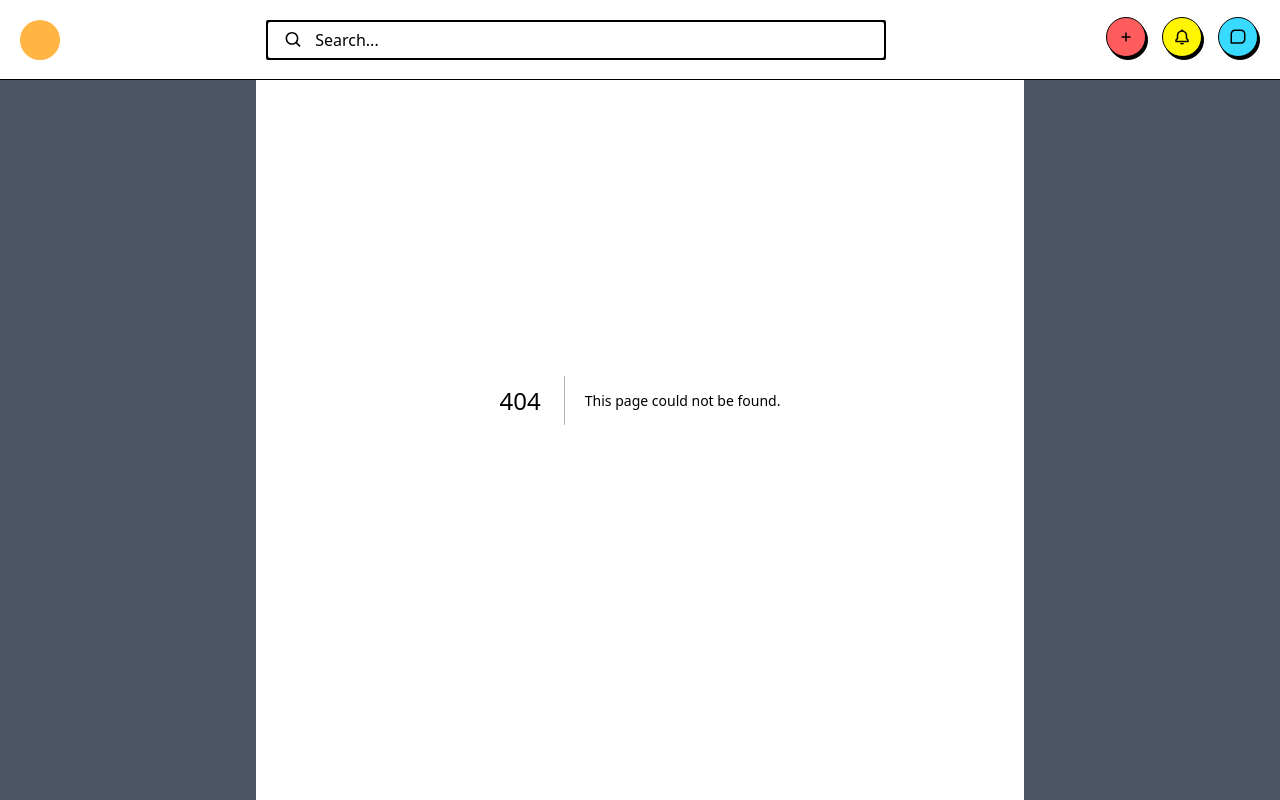
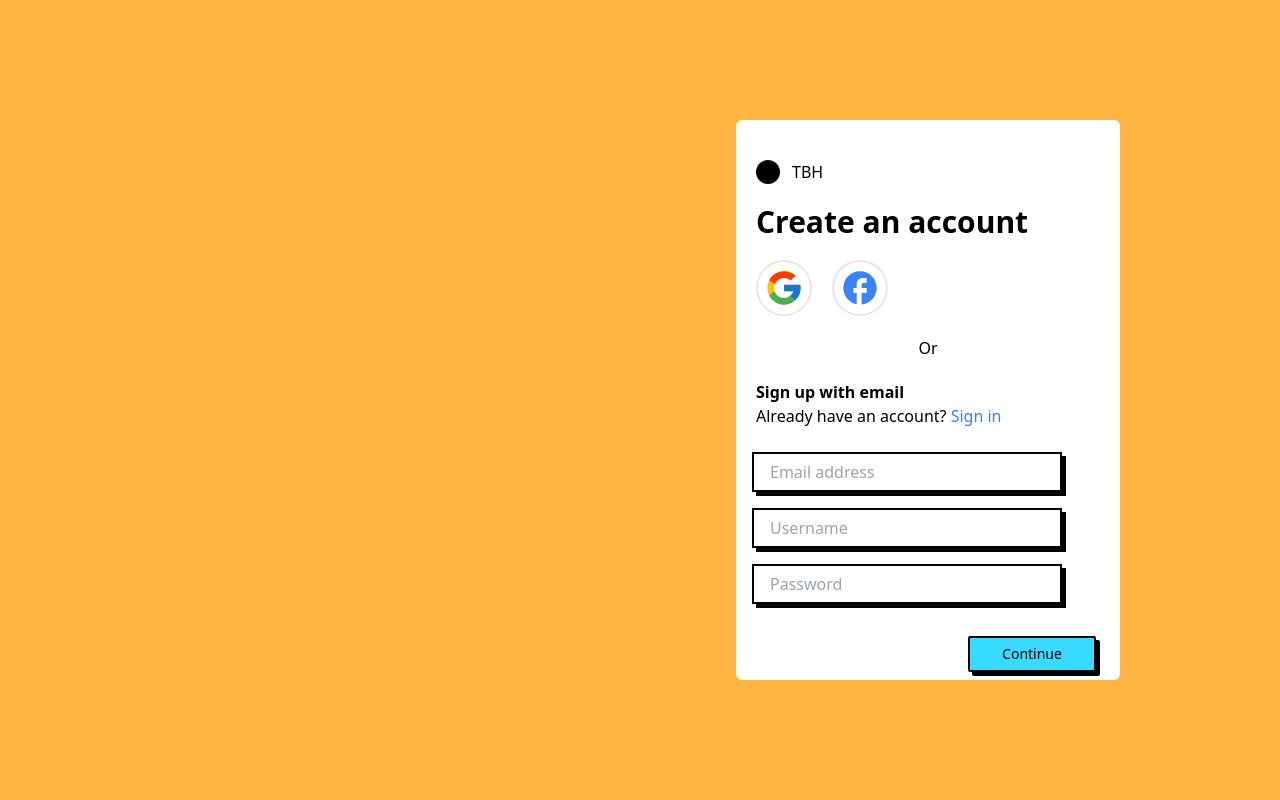
Before and after one commit to Anurag-Kochar-1/CommComm-Community-Platform, a Next.js app: page /register in a window 1280 px wide. Before the commit this address had no page. Built offline with nearby package versions, Linux system fonts and the light colour scheme.

Commit message:
register-page-done

```diff
--- a/components/Icons/BottomBar/ProfileIcon/ProfileIcon.tsx
+++ b/components/Icons/BottomBar/ProfileIcon/ProfileIcon.tsx
@@ -14,12 +14,12 @@ const ProfileIcon = () => {
                 'w-10 h-10 bg-white flex justify-center items-center'
             )} > */}
 
-      <button type='button' title='profile' className={router?.pathname === "/profile" ? (
+      <button type='button' title='profile' className={router?.pathname === "/login" || router?.pathname === "/register"  ? (
         'w-10 h-10 bg-black outline-none flex justify-center items-center rounded-md relative '
       ) : (
         'w-10 h-10 bg-white  outline-none flex justify-center items-center rounded-md'
       )} >
-        <div className={router?.pathname === "/profile" ? (
+        <div className={router?.pathname === "/login" || router?.pathname === "/register" ? (
           'w-10 h-10 bg-BrutalPurple1 flex justify-center items-center rounded-md absolute bottom-1 right-1 border-2 border-black hover:bottom-0 hover:right-0'
         ) : (
           'w-10 h-10 bg-white flex justify-center items-center rounded-md'
@@ -27,6 +27,7 @@ const ProfileIcon = () => {
           <BiErrorCircle className='text-2xl' />
         </div>
       </button>
+
     </Link>
   )
 }
--- a/components/globalComponents/Buttons/SignInAndSignUp/SignInButton/SignInButton.tsx
+++ b/components/globalComponents/Buttons/SignInAndSignUp/SignInButton/SignInButton.tsx
@@ -1,12 +1,15 @@
+import Link from 'next/link'
 import React from 'react'
 
 const SignInButton = () => {
   return (
-    <button type='button' title='singIn' className='w-20 md:w-32 h-[4.5vh] relative flex justify-center items-center bg-black rounded-sm border-2 border-black'>
-        <span className='w-20 md:w-32 h-[4.5vh] absolute bottom-[2px] right-[2px] bg-white  flex justify-center items-center rounded-sm border-2 border-black active:right-0 active:bottom-0 hover:right-0 hover:bottom-0'>
-          <p className='text-xs md:text-sm font-medium'> Sign in  </p>
-        </span>
-    </button>
+    <Link href={'/login'}>
+      <button type='button' title='singIn' className='w-20 md:w-32 h-[4.5vh] relative flex justify-center items-center bg-black rounded-sm border-2 border-black'>
+          <span className='w-20 md:w-32 h-[4.5vh] absolute bottom-[2px] right-[2px] bg-white  flex justify-center items-center rounded-sm border-2 border-black active:right-0 active:bottom-0 hover:right-0 hover:bottom-0'>
+            <p className='text-xs md:text-sm font-medium'> Sign in  </p>
+          </span>
+      </button>
+    </Link>
   )
 }
 
--- a/components/globalComponents/Buttons/SignInAndSignUp/SignUpButton/SignUpButton.tsx
+++ b/components/globalComponents/Buttons/SignInAndSignUp/SignUpButton/SignUpButton.tsx
@@ -1,12 +1,15 @@
+import Link from 'next/link'
 import React from 'react'
 
 const SignUpButton = () => {
   return (
-    <button type='button' title='singIn' className='w-20 md:w-32 h-[4.5vh] relative flex justify-center items-center bg-black rounded-sm border-2 border-black'>
-        <span className='w-20 md:w-32 h-[4.5vh] absolute bottom-[2px] right-[2px] bg-white text-sm flex justify-center items-center rounded-sm border-2 border-black active:right-0 active:bottom-0 hover:right-0 hover:bottom-0'>
-          <p className='text-xs md:text-sm font-medium'> Sign up  </p>
-        </span>
-    </button>
+    <Link href={'/register'}>
+      <button type='button' title='singIn' className='w-20 md:w-32 h-[4.5vh] relative flex justify-center items-center bg-black rounded-sm border-2 border-black'>
+          <span className='w-20 md:w-32 h-[4.5vh] absolute bottom-[2px] right-[2px] bg-white text-sm flex justify-center items-center rounded-sm border-2 border-black active:right-0 active:bottom-0 hover:right-0 hover:bottom-0'>
+            <p className='text-xs md:text-sm font-medium'> Sign up  </p>
+          </span>
+      </button>
+    </Link>
   )
 }
 
--- a/components/globalComponents/Header/Header.tsx
+++ b/components/globalComponents/Header/Header.tsx
@@ -9,7 +9,7 @@ import PlusIcon from '../../Icons/Header/PlusIcon/PlusIcon'
 
 const Header = () => {
   const router = useRouter()
-  const isUser = true
+  const isUser = false
 
   return (
     <div className='fixed top-0 w-full h-[10vh] bg-white border-b border-b-black py-4 px-3 md:px-5 flex justify-between items-center'>
--- a/components/globalComponents/Modals/AuthenticationModals/SignUpModal/SignUpModal.tsx
+++ b/components/globalComponents/Modals/AuthenticationModals/SignUpModal/SignUpModal.tsx
@@ -1,10 +1,11 @@
+import { Fragment, useState } from 'react'
 import { Dialog, Transition } from '@headlessui/react'
-import { Fragment, useState } from 'react'
 import {FcGoogle} from "react-icons/fc"
 import {MdOutlineFacebook} from "react-icons/md"
 
 export default function SignUpModal() {
-    let [isOpen, setIsOpen] = useState(false)
+    const [isOpen, setIsOpen] = useState(false)
+    const [createAccountPageNumber, setCreateAccountPageNumber] = useState<number>(1)
 
     function closeModal() {
         setIsOpen(false)
@@ -82,6 +83,19 @@ export default function SignUpModal() {
                                                 </button>
                                             </div>
 
+                                            <span> or </span>
+
+                                            <input
+                                            type="email"
+                                            placeholder='email..'
+                                            />
+
+                                            <button type='button' title='continue' onClick={() => setCreateAccountPageNumber(2)}>
+                                                Continue
+                                            </button>
+
+
+
 
                                             <div className="mt-4">
                                                 <button
--- a/pages/index.tsx
+++ b/pages/index.tsx
@@ -12,7 +12,7 @@ export default function Home() {
       <h1 className='text-4xl text-blue-500 font-bold mt-[7vh]'> Home  </h1>
 
 
-      <SignUpModal />
+      {/* <SignUpModal /> */}
     </main>
   )
 }
--- /dev/null
+++ b/pages/login/index.tsx
@@ -0,0 +1,72 @@
+import Link from 'next/link'
+import React from 'react'
+import { FcGoogle } from 'react-icons/fc'
+import { MdOutlineFacebook } from 'react-icons/md'
+
+const index = () => {
+  return (
+    <div className='Z-50 fixed inset-0 w-[100%] h-[100vh] bg-BrutalPurple1 flex flex-row justify-center lg:justify-end items-center lg:px-32 xl:px-40 2xl:px-72'>
+
+    <div className='w-full h-[90vh] mb-[10vh] lg:mb-0 sm:w-[70%] sm:h-[70vh] md:w-[70%] lg:w-[60%] xl:w-[40%] 2xl:w-[35%] bg-white rounded-md flex flex-col justify-start items-start pt-10 pb-5 px-5 space-y-5 overflow-x-hidden overflow-y-scroll'>
+
+      {/* ---- LOGO ---- */}
+      <div className='flex justify-center items-center space-x-3'>
+        <div className='w-6 h-6 rounded-full bg-BrutalBlack1' />
+        <span> TBH </span>
+      </div>
+
+      {/* ---- Heading ----- */}
+      <h1 className='text-3xl font-bold'> Sign in </h1>
+
+      {/* ---- Sign up with email */}
+      <div className='w-full h-full flex flex-col items-start justify-start bg-gray-300'>
+        <span className='text-base font-normal'> New User <Link className='text-blue-500 hover:cursor-pointer' href='/register'> Create an account </Link> </span>
+
+        <div className='w-full flex flex-col justify-between items-start space-y-4 py-3'>
+
+          <div className='w-[90%] h-10 relative bg-black flex justify-start items-center'>
+            <input
+              type="email"
+              placeholder='Email address'
+              className='w-full h-10 absolute right-1 bottom-1 outline-none focus:ring-0 px-2 placeholder:px-2 border-2 border-black'
+            />
+          </div>
+
+          <div className='w-[90%] h-10 relative bg-black flex justify-start items-center'>
+            <input
+              type="password"
+              placeholder='Password'
+              className='w-full h-10 absolute right-1 bottom-1 outline-none focus:ring-0 px-2 placeholder:px-2 border-2 border-black'
+            />
+          </div>
+        </div>
+
+        {/* ---- Continue Button div ---- */}
+        <div className='w-full flex justify-end items-center py-5'>
+          <button type='button' title='singIn' className='w-20 md:w-32 h-[4.5vh] relative flex justify-center items-center bg-black rounded-sm border-2 border-black'>
+            <span className='w-20 md:w-32 h-[4.5vh] absolute bottom-[2px] right-[2px] bg-BrutalBlue1  flex justify-center items-center rounded-sm border-2 border-black active:right-0 active:bottom-0 hover:right-0 hover:bottom-0'>
+              <p className='text-xs md:text-sm font-medium'> Continue  </p>
+            </span>
+          </button>
+        </div>
+      </div>
+
+      <span className='mx-auto'> Or </span>
+
+      {/* ---- Continue with google and facebook ----- */}
+      <div className='flex justify-start items-center space-x-5'>
+        <button type='button' title='google' className='bg-white w-14 h-14 rounded-full flex justify-center items-center border-2 border-gray-200'>
+          <FcGoogle className='w-10 h-10' />
+        </button>
+
+        <button type='button' title='facebnook' className='w-14 h-14 rounded-full flex justify-center items-center border-2 border-gray-200'>
+          <MdOutlineFacebook className='text-blue-500 w-10 h-10' />
+        </button>
+      </div>
+
+    </div>
+  </div>
+  )
+}
+
+export default index
--- /dev/null
+++ b/pages/register/index.tsx
@@ -0,0 +1,84 @@
+import Link from 'next/link'
+import React from 'react'
+import { FcGoogle } from "react-icons/fc"
+import { MdOutlineFacebook } from "react-icons/md"
+import blueLinesBG from "../../public/images/bg/blueLinesBG.png"
+
+const index = () => {
+  const inputTailwindStyle: string = "bg-green-400 font-bold py-2"
+
+  return (
+    <div className='Z-50 fixed inset-0 w-[100%] h-[100vh] bg-BrutalOrange1 flex flex-row justify-center lg:justify-end items-center lg:px-32 xl:px-40 2xl:px-72'>
+
+      <div className='w-full h-[90vh] mb-[10vh] lg:mb-0 sm:w-[70%] sm:h-[70vh] md:w-[70%] lg:w-[60%] xl:w-[40%] 2xl:w-[35%] bg-white rounded-md flex flex-col justify-start items-start pt-10 pb-5 px-5 space-y-5 overflow-x-hidden overflow-y-scroll'>
+
+        {/* ---- LOGO ---- */}
+        <div className='flex justify-center items-center space-x-3'>
+          <div className='w-6 h-6 rounded-full bg-BrutalBlack1' />
+          <span> TBH </span>
+        </div>
+
+        {/* ---- Heading ----- */}
+        <h1 className='text-3xl font-bold'> Create an account </h1>
+
+        {/* ---- Continue with google and facebook ----- */}
+        <div className='flex justify-start items-center space-x-5'>
+          <button type='button' title='google' className='bg-white w-14 h-14 rounded-full flex justify-center items-center border-2 border-gray-200'>
+            <FcGoogle className='w-10 h-10' />
+          </button>
+
+          <button type='button' title='facebnook' className='w-14 h-14 rounded-full flex justify-center items-center border-2 border-gray-200'>
+            <MdOutlineFacebook className='text-blue-500 w-10 h-10' />
+          </button>
+        </div>
+
+        <span className='mx-auto'> Or </span>
+
+        {/* ---- Sign up with email */}
+        <div className='w-full h-full flex flex-col items-start justify-start'>
+          <h3 className='font-bold text-base'> Sign up with email </h3>
+          <span className='text-base font-normal'> Already have an account? <Link className='text-blue-500 hover:cursor-pointer' href='/login'> Sign in </Link> </span>
+
+          <div className='w-full flex flex-col justify-between items-start space-y-4 py-3 mt-4'>
+
+            <div className='w-[90%] h-10 relative bg-black flex justify-start items-center'>
+              <input
+                type="email"
+                placeholder='Email address'
+                className='w-full h-10 absolute right-1 bottom-1 outline-none focus:ring-0 px-2 placeholder:px-2 border-2 border-black'
+              />
+            </div>
+
+            <div className='w-[90%] h-10 relative bg-black flex justify-start items-center'>
+              <input
+                type="text"
+                placeholder='Username'
+                className='w-full h-10 absolute right-1 bottom-1 outline-none focus:ring-0 px-2 placeholder:px-2 border-2 border-black'
+              />
+            </div>
+
+            <div className='w-[90%] h-10 relative bg-black flex justify-start items-center'>
+              <input
+                type="password"
+                placeholder='Password'
+                className='w-full h-10 absolute right-1 bottom-1 outline-none focus:ring-0 px-2 placeholder:px-2 border-2 border-black'
+              />
+            </div>
+          </div>
+
+
+          {/* ---- Continue Button div ---- */}
+          <div className='w-full flex justify-end items-center py-5'>
+            <button type='button' title='singIn' className='w-20 md:w-32 h-[4.5vh] relative flex justify-center items-center bg-black rounded-sm border-2 border-black'>
+              <span className='w-20 md:w-32 h-[4.5vh] absolute bottom-[2px] right-[2px] bg-BrutalBlue1  flex justify-center items-center rounded-sm border-2 border-black active:right-0 active:bottom-0 hover:right-0 hover:bottom-0'>
+                <p className='text-xs md:text-sm font-medium'> Continue  </p>
+              </span>
+            </button>
+          </div>
+        </div>
+      </div>
+    </div>
+  )
+}
+
+export default index
```
Also changed, not shown: public/images/bg/blueLinesBG.png (added).
